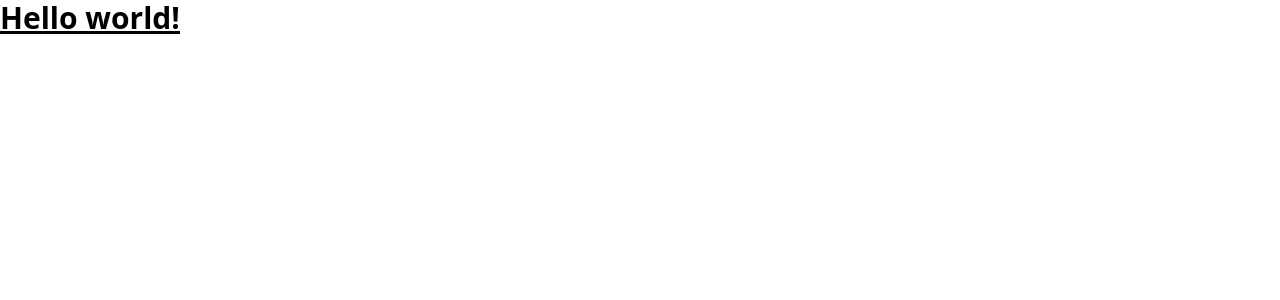
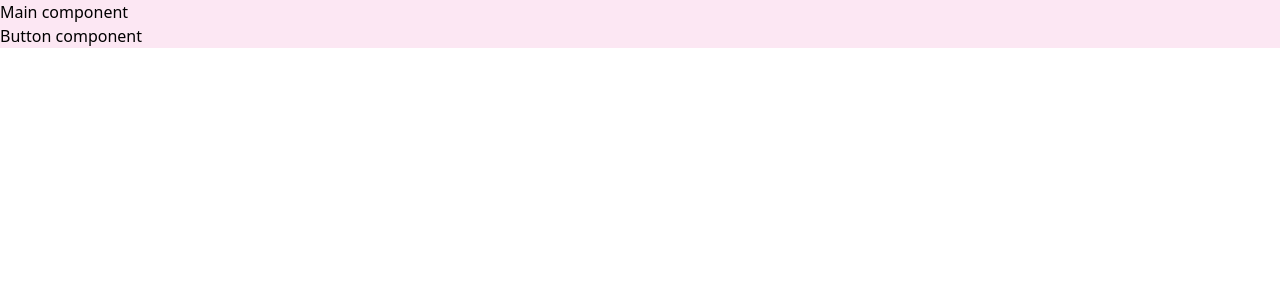
Before and after one commit to DomingosManuelFranco/react-form, a React (Create React App) app: page / in a window 1280 px wide. Shown: the top 300 px of the page. Built offline with nearby package versions, Linux system fonts and the light colour scheme.

Commit message:
creating the page structure

```diff
--- a/src/App.js
+++ b/src/App.js
@@ -1,5 +1,15 @@
+import Button from './components/Button';
+import Main from './components/Main';
+
 function App() {
-  return <h1 className="text-3xl font-bold underline">Hello world!</h1>;
+  return (
+    <>
+      <div className="bg-cover bg-pink-100">
+        <Main />
+        <Button />
+      </div>
+    </>
+  );
 }
 
 export default App;
--- a/src/components/Button.jsx
+++ b/src/components/Button.jsx
@@ -0,0 +1,5 @@
+const Button = () => {
+  return <div>Button component</div>;
+};
+
+export default Button;
--- a/src/components/Main.jsx
+++ b/src/components/Main.jsx
@@ -0,0 +1,5 @@
+const Main = () => {
+  return <div>Main component</div>;
+};
+
+export default Main;
```
